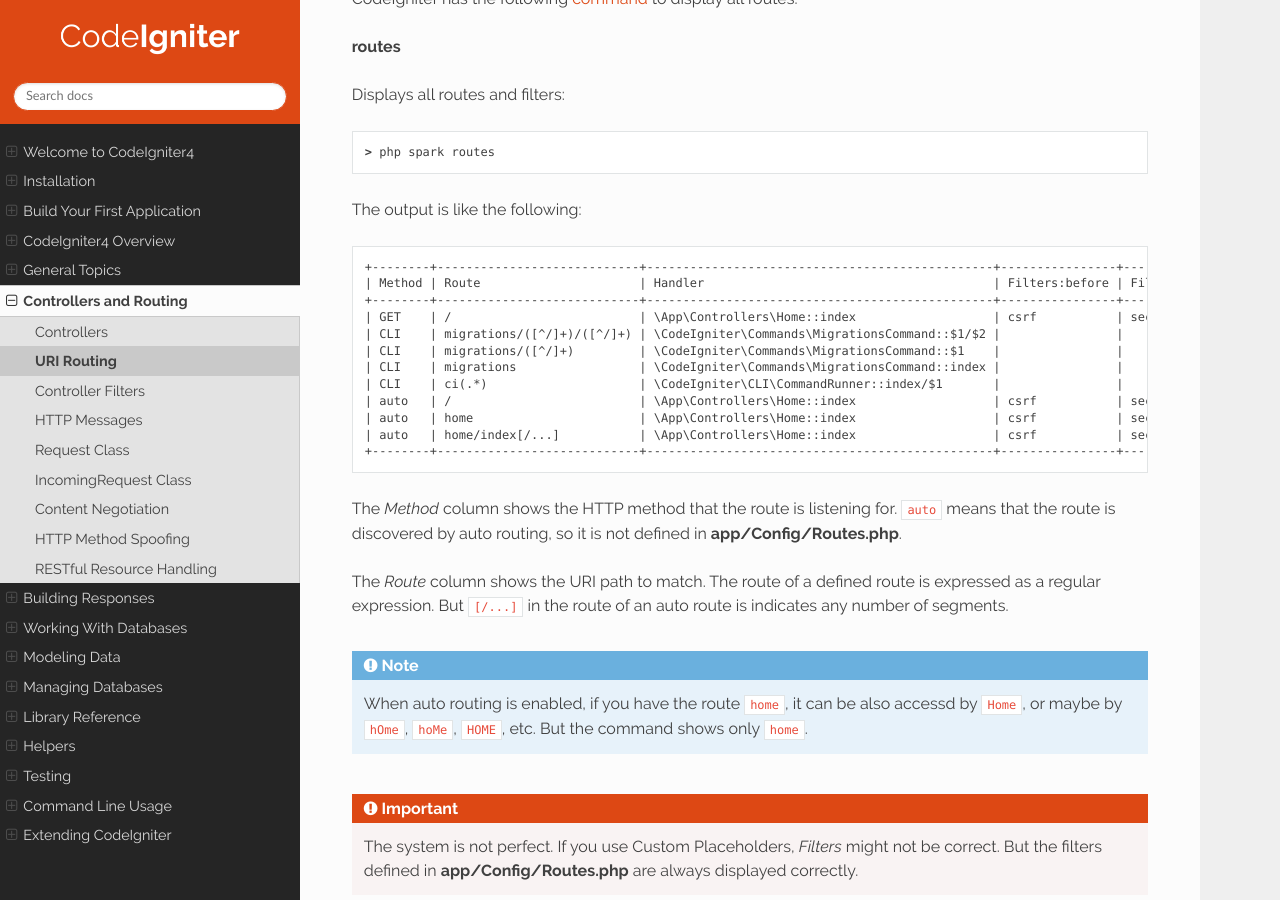
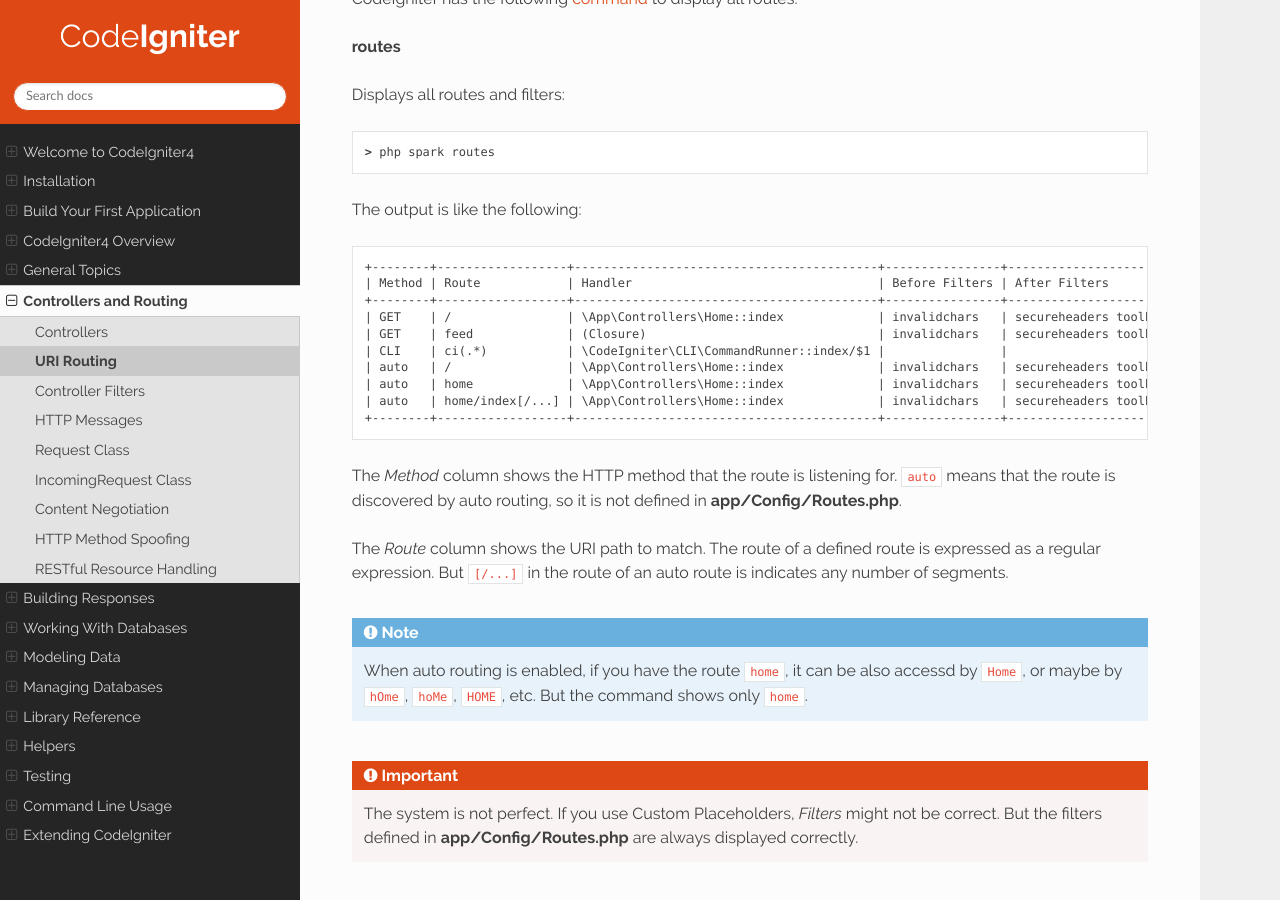
Before and after one commit to NEKOGET/ci4_user_guide_src, a Sphinx documentation site: the page built from source/incoming/routing.rst, in a window 1280 px wide and 900 px high, scrolled down 15882 px. Built offline with Sphinx 7.4.7 and the Read the Docs theme 2.0.0, drawn with Linux system fonts in a browser that asks for light colours.

Commit message:
docs: update documentation

```diff
--- a/source/changelogs/v4.2.0.rst
+++ b/source/changelogs/v4.2.0.rst
@@ -28,6 +28,7 @@ Enhancements
 - Added Validation Strict Rules. See :ref:`validation-traditional-and-strict-rules`.
 - Added new OCI8 driver for database.
     - It can access Oracle Database and supports SQL and PL/SQL statements.
+- The ``spark routes`` command now shows closure routes, auto routtes, and filters. See :ref:`URI Routing <spark-routes>`.
 
 Changes
 *******
--- a/source/incoming/routing.rst
+++ b/source/incoming/routing.rst
@@ -630,18 +630,16 @@ The output is like the following:
 
 .. code-block:: none
 
-    +--------+----------------------------+------------------------------------------------+----------------+-----------------------+
-    | Method | Route                      | Handler                                        | Filters:before | Filters:after         |
-    +--------+----------------------------+------------------------------------------------+----------------+-----------------------+
-    | GET    | /                          | \App\Controllers\Home::index                   | csrf           | secureheaders toolbar |
-    | CLI    | migrations/([^/]+)/([^/]+) | \CodeIgniter\Commands\MigrationsCommand::$1/$2 |                |                       |
-    | CLI    | migrations/([^/]+)         | \CodeIgniter\Commands\MigrationsCommand::$1    |                |                       |
-    | CLI    | migrations                 | \CodeIgniter\Commands\MigrationsCommand::index |                |                       |
-    | CLI    | ci(.*)                     | \CodeIgniter\CLI\CommandRunner::index/$1       |                |                       |
-    | auto   | /                          | \App\Controllers\Home::index                   | csrf           | secureheaders toolbar |
-    | auto   | home                       | \App\Controllers\Home::index                   | csrf           | secureheaders toolbar |
-    | auto   | home/index[/...]           | \App\Controllers\Home::index                   | csrf           | secureheaders toolbar |
-    +--------+----------------------------+------------------------------------------------+----------------+-----------------------+
+    +--------+------------------+------------------------------------------+----------------+-----------------------+
+    | Method | Route            | Handler                                  | Before Filters | After Filters         |
+    +--------+------------------+------------------------------------------+----------------+-----------------------+
+    | GET    | /                | \App\Controllers\Home::index             | invalidchars   | secureheaders toolbar |
+    | GET    | feed             | (Closure)                                | invalidchars   | secureheaders toolbar |
+    | CLI    | ci(.*)           | \CodeIgniter\CLI\CommandRunner::index/$1 |                |                       |
+    | auto   | /                | \App\Controllers\Home::index             | invalidchars   | secureheaders toolbar |
+    | auto   | home             | \App\Controllers\Home::index             | invalidchars   | secureheaders toolbar |
+    | auto   | home/index[/...] | \App\Controllers\Home::index             | invalidchars   | secureheaders toolbar |
+    +--------+------------------+------------------------------------------+----------------+-----------------------+
 
 The *Method* column shows the HTTP method that the route is listening for. ``auto`` means that the route is discovered by auto routing, so it is not defined in **app/Config/Routes.php**.
 
```
